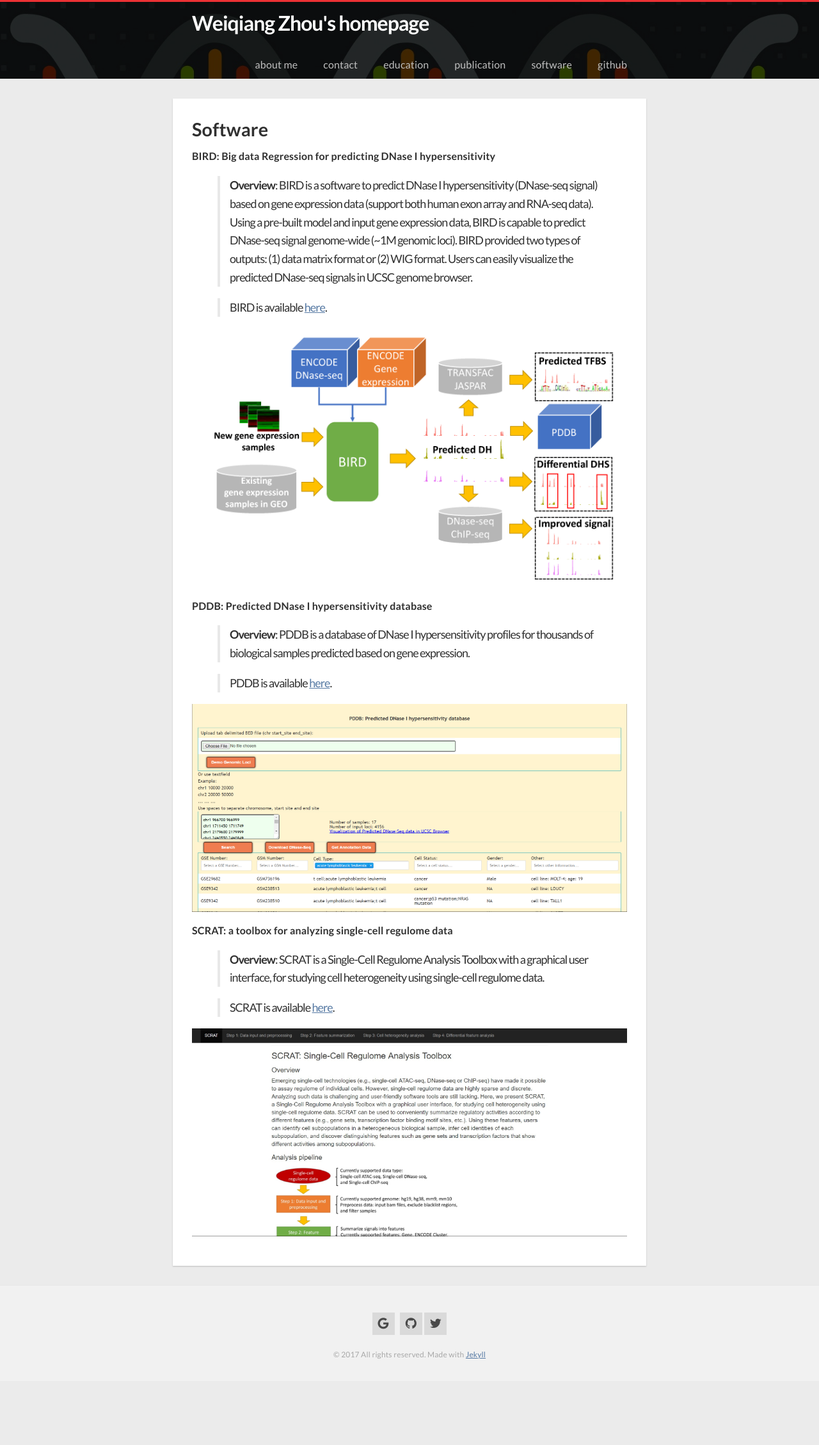
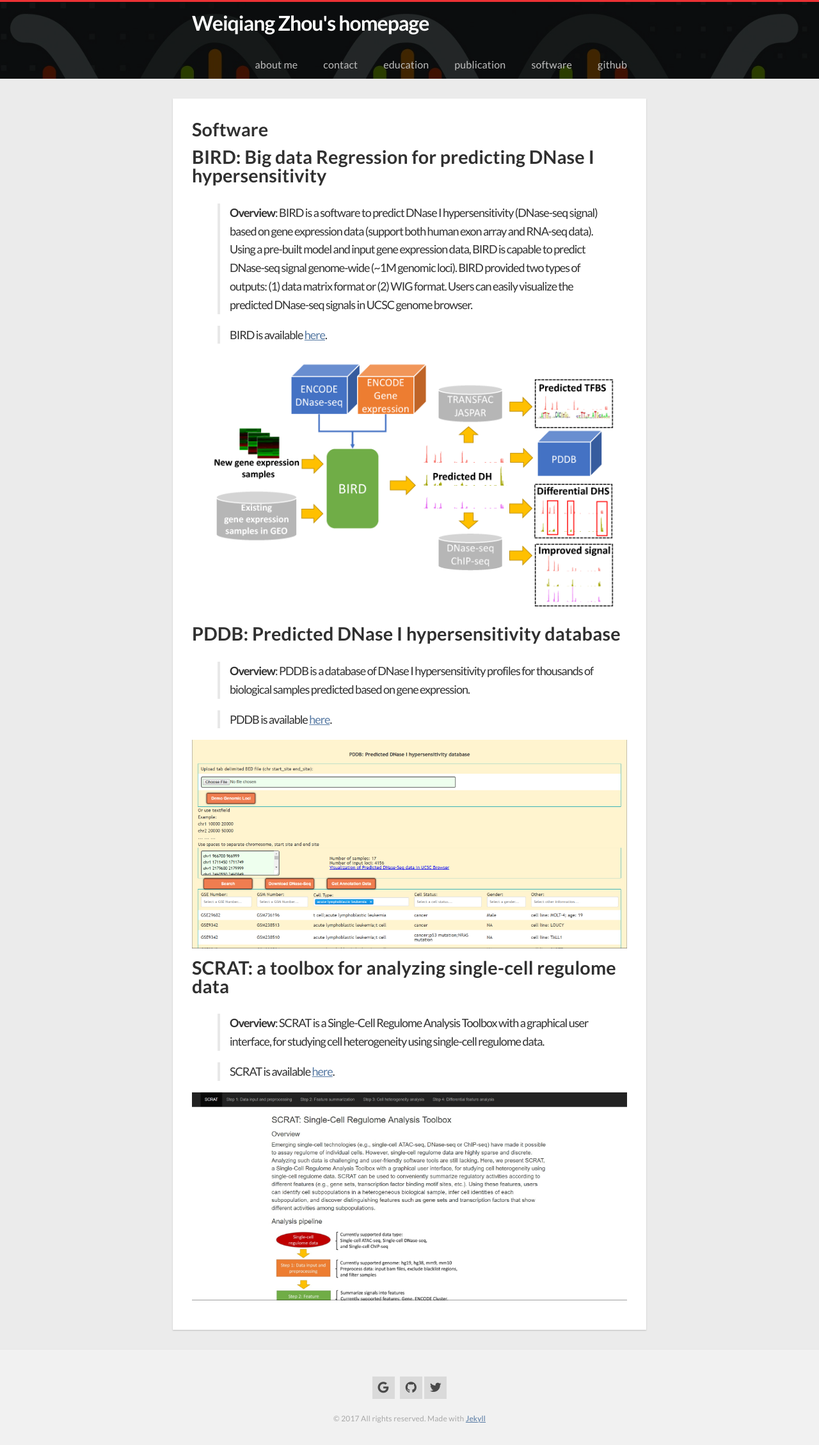
Before and after one commit to ILoveYouKen/ILoveYouKen.github.io, a Jekyll site: the page built from software.md, in a window 1280 px wide. Shown: the whole page at 64% size. Built offline with Jekyll 4.4.1, drawn with Linux system fonts in a browser that asks for light colours; nearby versions of some CDN libraries; before the commit the page ends 2158 px from its top, so only the background shows below that.

```diff
--- a/software.md
+++ b/software.md
@@ -5,7 +5,7 @@ permalink: /software/
 slug: software
 ---
 
-**BIRD: Big data Regression for predicting DNase I hypersensitivity**
+## BIRD: Big data Regression for predicting DNase I hypersensitivity
 
 >**Overview**: BIRD is a software to predict DNase I hypersensitivity (DNase-seq signal) based on gene expression data (support both human exon array and RNA-seq data). Using a pre-built model and input gene expression data, BIRD is capable to predict DNase-seq signal genome-wide (~1M genomic loci). BIRD provided two types of outputs: (1) data matrix format or (2) WIG format. Users can easily visualize the predicted DNase-seq signals in UCSC genome browser.
 
@@ -13,7 +13,8 @@ slug: software
 
 ![](http://weiqiangzhou.com/images/bird_overview.png "BIRD overview")
 
-**PDDB: Predicted DNase I hypersensitivity database**
+
+## PDDB: Predicted DNase I hypersensitivity database
 
 >**Overview**: PDDB is a database of DNase I hypersensitivity profiles for thousands of biological samples predicted based on gene expression.
 
@@ -21,7 +22,8 @@ slug: software
 
 ![](http://weiqiangzhou.com/images/PDDB_overview.png "PDDB overview")
 
-**SCRAT: a toolbox for analyzing single-cell regulome data**
+
+## SCRAT: a toolbox for analyzing single-cell regulome data
 
 >**Overview**: SCRAT is a Single-Cell Regulome Analysis Toolbox with a graphical user interface, for studying cell heterogeneity using single-cell regulome data.
 
```
